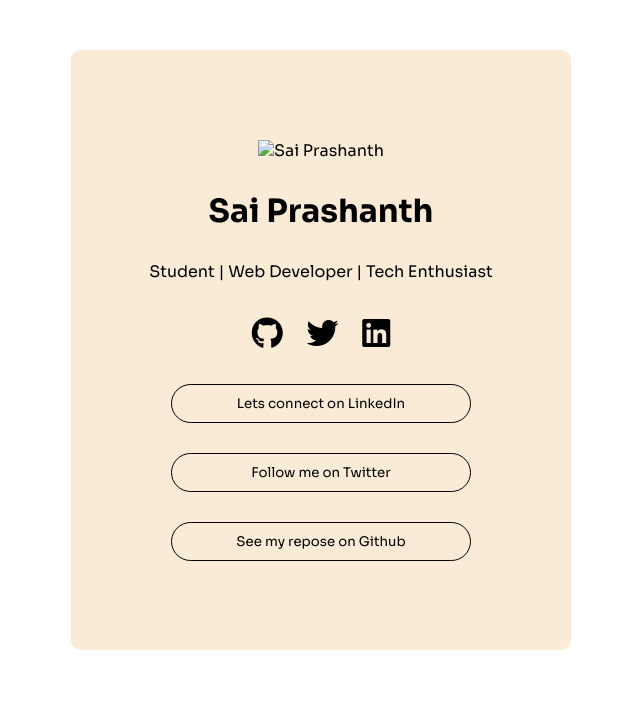
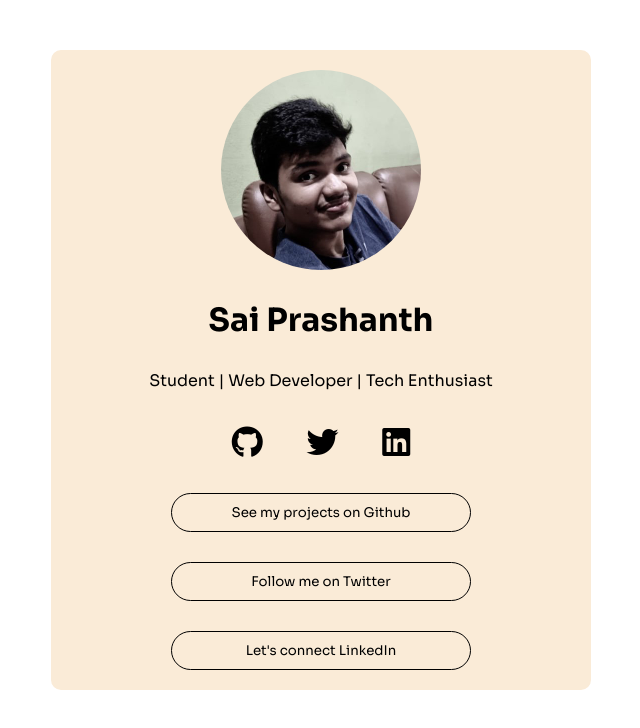
Before and after one commit to saizdx2010/Link-tree-clone, a plain HTML site: page index.html in a window 1280 px wide. Shown: the whole page, without its empty margins (319-959 px from the left). Drawn offline with Linux system fonts and the light colour scheme.

Commit message:
Final Commit

```diff
--- a/index.html
+++ b/index.html
@@ -11,18 +11,26 @@
 
 <body>
     <div class="container">
-        <img src="" alt="Sai Prashanth">
+        <img class="personal-image" src="./Image/Sai.jpg" alt="Sai Prashanth">
 
         <h3>Sai Prashanth</h3>
         <span>Student | Web Developer | Tech Enthusiast</span>
         <div class="socials-container">
-            <i class="socials-icon fab fa-github fa-2x"></i>
-            <i class="socials-icon fab fa-twitter fa-2x"></i>
-            <i class="socials-icon fab fa-linkedin fa-2x"></i>
+            <a class="socials-link" href="https://github.com/saizdx2010">
+                <i class="socials-icon fab fa-github fa-2x"></i></a>
+            <a class="socials-link" href="https://www.linkedin.com/in/sai-prashanth-88316a159/">
+                <i class="socials-icon fab fa-twitter fa-2x"></i></a>
+            <a class="socials-link" href="https://twitter.com/noob_coder02">
+                <i class="socials-icon fab fa-linkedin fa-2x"></i></a>
+
         </div>
-        <button class="action-buttons">Lets connect on LinkedIn</button>
-        <button class="action-buttons">Follow me on Twitter</button>
-        <button class="action-buttons">See my repose on Github</button>
+        <button class="action-buttons"><a class="socials-link" href="https://github.com/saizdx2010">See my projects on
+                Github</a></button>
+        <button class="action-buttons"><a class="socials-link" href="https://twitter.com/noob_coder02">Follow me on
+                Twitter</a></button>
+        <button class="action-buttons"><a class="socials-link"
+                href="https://www.linkedin.com/in/sai-prashanth-88316a159/">Let's connect
+                LinkedIn</a></button>
     </div>
 
 </body>
--- a/style.css
+++ b/style.css
@@ -11,13 +11,14 @@
     display: flex;
     flex-direction: column;
     width: 500px;
-    height: 600px;
+    height: auto;
     justify-content: center;
     margin: 50px auto;
     background-color: antiquewhite;
     align-items: center;
     gap: 30px;
     border-radius: 10px;
+    padding: 20px;
 }
 
 .container > h3 {
@@ -26,6 +27,12 @@
 
 .container > span {
     font-size: 1rem;
+}
+
+.container > .personal-image {
+    width: 200px;
+    height: 200px;
+    border-radius: 100px;
 }
 
 
@@ -44,7 +51,18 @@
 }
 
 .socials-container .socials-icon{
-    margin: 5px 10px;
+    margin: 5px 20px;
     position: relative;
+    transition: all linear 200ms;
 
 }
+
+.socials-link {
+    color: black;
+    text-decoration: none;
+}
+
+.socials-icon:hover {
+    transform: scale(1.2);
+
+}
```
Also changed, not shown: Image/Sai.jpg (added).
